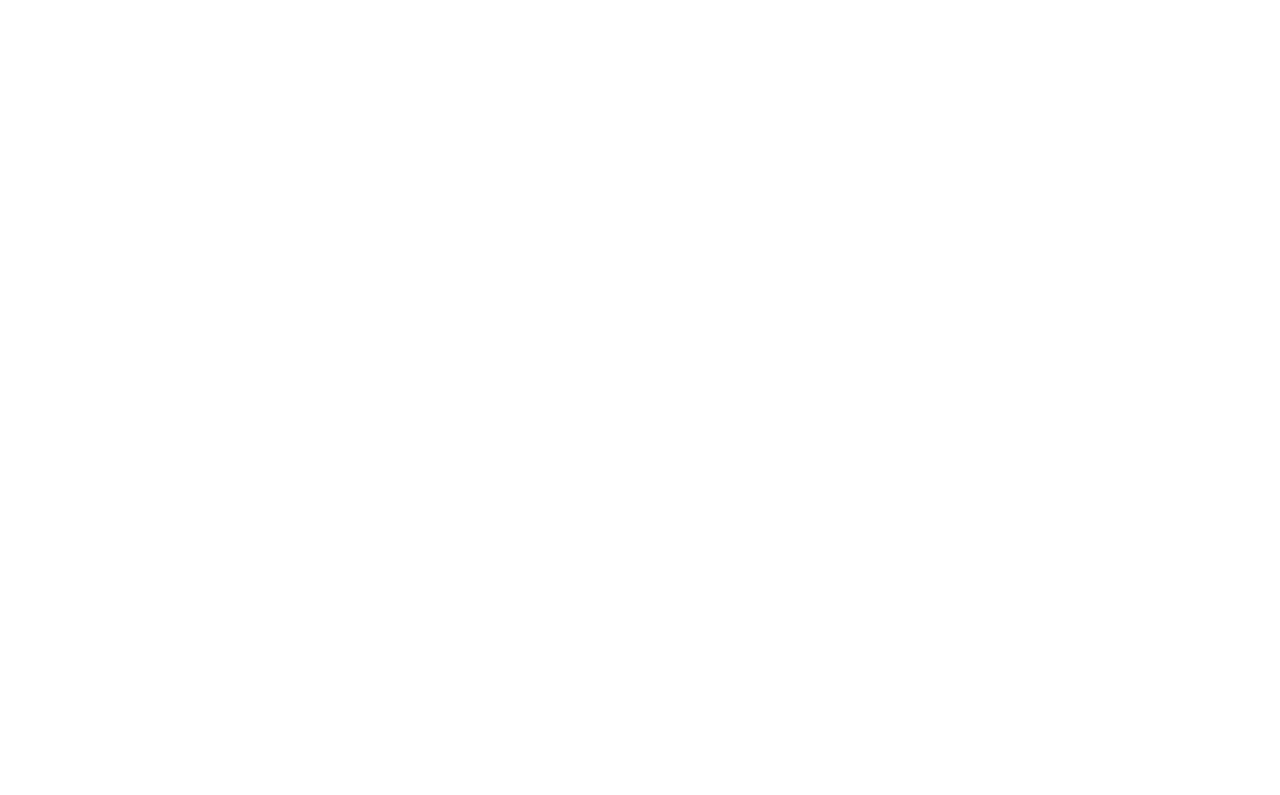
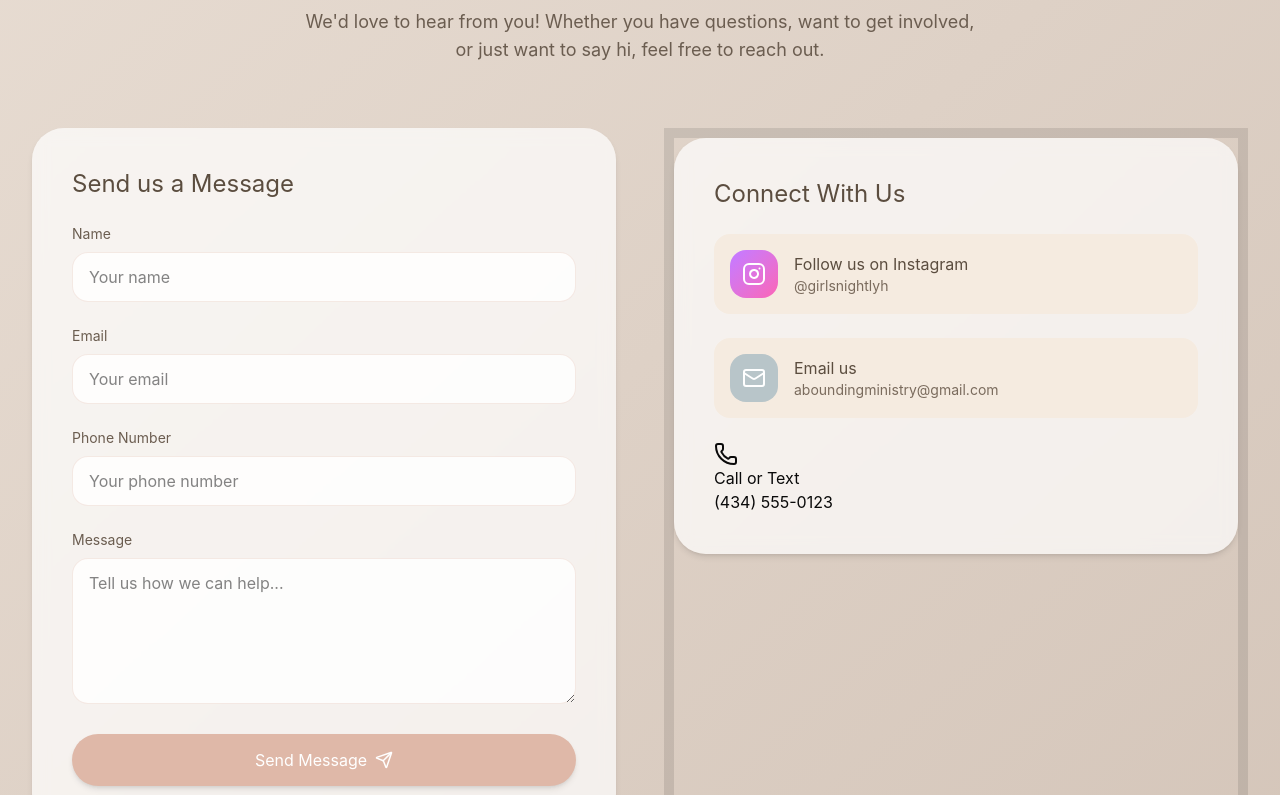
Before and after one commit to kamyb15/abounding-ministries-react-webpage, a React (Vite) app: page / in a window 1280 px wide. Shown: the part 6320-7115 px from the top of the page. Before the commit the page ends 6110 px from the top, so only its background shows below. Built offline with nearby package versions, Linux system fonts and the light colour scheme.

Commit message:
update Contact section

```diff
--- a/src/App.tsx
+++ b/src/App.tsx
@@ -2,6 +2,7 @@
 import { About} from './components/About';
 import {GirlsNight} from './components/GirlsNight';
 import {Blog} from './components/Blog';
+import {Contact} from './components/Contact';
 
 
 export default function App() {
@@ -11,6 +12,7 @@
             <About />
             <GirlsNight />
             <Blog />
+            <Contact />
         </div>
     );
 }
--- a/src/components/Contact.tsx
+++ b/src/components/Contact.tsx
@@ -0,0 +1,176 @@
+import { useState } from "react";
+import { Mail, Phone, Send, Instagram } from 'lucide-react';
+
+export function Contact() {
+        const [formData, setFormData] = useState({
+            name: '',
+            email: '',
+            number: '',
+            message: ''
+        });
+
+        const handleSubmit = (e: React.InputEvent) => {
+            e.preventDefault();
+            alert('Thank you for reaching out! We will get back to you soon.');
+            setFormData({name: '', email: '', number: '', message: '',});
+        };
+
+        const handleChange = (e: React.ChangeEvent<HTMLInputElement | HTMLTextAreaElement>) => {
+            setFormData({
+                ...formData,
+                [e.target.name]: e.target.value
+            });
+        };
+
+        return (
+            <section id='contact' className='py-20 sm:py-32 bg-linear-to-br from-[#E8DDD3] to-[#D4C5B9]'>
+                <div id='contact-container' className='max-w-7xl mx-auto px-4 sm:px-6 lg:px-8'>
+
+                    {/* Section Header */}
+                    <div className='text-center mb-16'>
+                        <h2 className='text-4xl sm:text-5xl text-[#5B4D3F] mb-4'>Get In Touch</h2>
+                        <div className='w-16 h-0.5 bg-[#DFB8A8] mx-auto mb-6'></div>
+                        <p className='text-lg text-[#6B5D50] max-w-2xl mx-auto'>
+                            We'd love to hear from you! Whether you have questions, want to get involved, or just want
+                            to say hi, feel free to reach out.
+                        </p>
+                    </div>
+
+                    {/* Contact Form and Info */}
+                    <div className='grid lg:grid-cols-2 gap-12'>
+
+                        {/* Form */}
+                        <div className='bg-white/70 backdrop-blur rounded-[2rem] p-8 sm:p-10 shadow-md'>
+                            <h3 className='text-2xl text-[#5B4D3F] mb-6'>Send us a Message</h3>
+                            <form onSubmit={handleSubmit} className='space-y-6'>
+                                <div>
+                                    <label htmlFor='name' className='block text-sm text-[#6B5D50] mb-2'>
+                                        Name
+                                    </label>
+                                    <input
+                                    type='text'
+                                    id='name'
+                                    name='name'
+                                    value={formData.name}
+                                    onChange={handleChange}
+                                    required
+                                    className='w-full px-4 py-3 bg-white/80 border border-[#DFB8A8]/30 rounded-2xl focus:outline-none focus:ring-2 focus:ring-[#DFB8A8]/50 focus:border-transparent transition-all'
+                                    placeholder="Your name"
+                                    />
+                                </div>
+                                <div>
+                                    <label htmlFor='email' className='block text-sm text-[#6B5D50] mb-2'>
+                                        Email
+                                    </label>
+                                    <input
+                                    type='email'
+                                    id='email'
+                                    name='email'
+                                    value={formData.email}
+                                    onChange={handleChange}
+                                    required
+                                    className='w-full px-4 py-3 bg-white/80 border border-[#DFB8A8]/30 rounded-2xl focus:outline-none focus:ring-2 focus:ring-[#DFB8A8]/50 focus:border-transparent transition-all'
+                                    placeholder='Your email'
+                                    />
+                                </div>
+                                <div>
+                                    <label htmlFor='number' className='block text-sm text-[#6B5D50] mb-2'>
+                                        Phone Number
+                                    </label>
+                                    <input
+                                    type='tel'
+                                    id='number'
+                                    name='number'
+                                    value={formData.number}
+                                    onChange={handleChange}
+                                    required
+                                    className='w-full px-4 py-3 bg-white/80 border border-[#DFB8A8]/30 rounded-2xl focus:outline-none focus:ring-2 focus:ring-[#DFB8A8]/50 focus:border-transparent transition-all'
+                                    placeholder='Your phone number'
+                                    />
+                                </div>
+                                <div>
+                                    <label htmlFor='message' className='block text-sm text-[#6B5D50] mb-2'>
+                                        Message
+                                    </label>
+                                    <textarea
+                                    id='message'
+                                    name='message'
+                                    value={formData.message}
+                                    onChange={handleChange}
+                                    required
+                                    className='w-full px-4 py-3 bg-white/80 border border-[#DFB8A8]/30 rounded-2xl focus:outline-none focus:ring-2 focus:ring-[#DFB8A8]/50 focus:border-transparent transition-all'
+                                    rows={5}
+                                    placeholder='Tell us how we can help...'
+                                    />
+                                </div>
+                                <button
+                                type='submit'
+                                className='w-full px-6 py-3.5 bg-[#DFB8A8] text-white rounded-full hover:bg-[#D4A898] transition-colors flex items-center justify-center gap-2 shadow-md'
+                                >
+                                    Send Message
+                                    <Send size={18}/>
+                                </button>
+                            </form>
+                        </div>
+
+
+                {/* Contact Info */}
+                <div className='space-y-8 border-10'>
+                    {/* Social Media, Email, and Phone */}
+                    <div className='bg-white/70 backdrop-blur rounded-[2rem] p-8 sm:p-10 shadow-md'>
+                        <h3 className='text-2xl text-[#5B4D3F] mb-6'>Connect With Us</h3>
+                        <div className='space-y-6'>
+                            <a
+                            href="https://instagram.com/girlsnightlyh"
+                            target='_blank'
+                            rel='noopener noreferrer'
+                            className='flex items-center gap-4 p-4 bg-[#F5EBE0] rounded-2xl hover:shadow-sm transition-shadow group'
+                            >
+                                <div className='flex items-center justify-center w-12 h-12 bg-gradient-to-br from-purple-400 to-pink-400 rounded-2xl'>
+                                <Instagram size={24} className='text-white'/>
+                                </div>
+                                <div>
+                                    <p className='text-[#5B4D3F] group-hover:text-[#9D7B6B] transition-colors'>Follow us on Instagram</p>
+                                    <p className='text-sm text-[#7A6B5D]'>@girlsnightlyh</p>
+                                </div>
+                            </a>
+
+                            <div className='flex items-center gap-4 p-4 bg-[#F5EBE0] rounded-2xl'>
+                                <div className='flex items-center justify-center w-12 h-12 bg-[#B8C5C9] rounded-2xl'>
+                                    <Mail size={24} className='text-white'/>
+                                </div>
+                                <div>
+                                    <p className='text-[#5B4D3F]'>Email us</p>
+                                    <p className='text-sm text-[#7A6B5D]'>aboundingministry@gmail.com</p>
+                                </div>
+                            </div>
+
+                            <div>
+                                <div>
+                                    <Phone size={24}/>
+                                </div>
+                                <div>
+                                    <p>Call or Text</p>
+                                    <p>(434) 555-0123</p>
+                                </div>
+                            </div>
+                        </div>
+                    </div>
+
+                {/* Image */}
+                <div>
+                    <img
+                    src=''
+                    alt=''
+                    />
+                </div>
+
+                    </div>
+
+                </div>
+                </div>
+
+            </section>
+
+        );
+};
```
